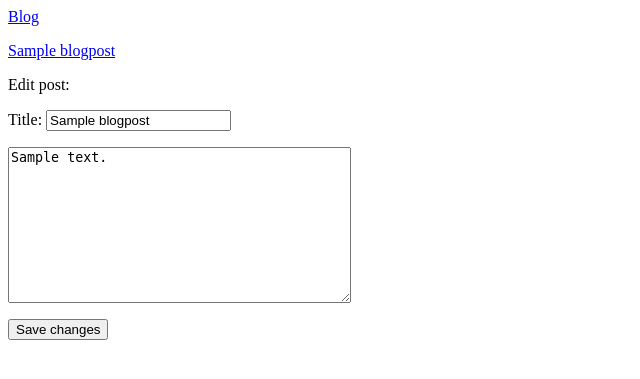
After one commit to cgknK/Blog, a Django app: page /edit_post/1/ in a window 1280 px wide. The commit adds this page. Shown: the top 379 px of the page, without its empty margins (0-640 px from the left). Run offline with Django 4.2, Linux system fonts and the light colour scheme; tables that the repository leaves empty hold one stand-in row (values such as "Sample post").

Commit message:
edit_post a kadar isler yapildi

```diff
--- a/Notlar.txt
+++ b/Notlar.txt
@@ -4,3 +4,6 @@ DateTimeField(auto_now_add=True)
 	auto_now_add ?
 
 winpty python manage.py süper kullanıcı oluşturur
+
+python manage.py runserver
+	sende böyle parametreli birşey yaz
--- /dev/null
+++ b/blogs/forms.py
@@ -0,0 +1,9 @@
+from django import forms
+
+from . models import BlogPost
+
+class BlogForm(forms.ModelForm):
+    class Meta:
+        model = BlogPost
+        fields = ['title', 'text']
+        labels = {'text': ''}
--- a/blogs/models.py
+++ b/blogs/models.py
@@ -8,10 +8,14 @@ class BlogPost(models.Model):
     text = models.TextField()
     date_added = models.DateTimeField(auto_now_add=True)
 
-    """
+
+"""
+class Meta:
+    #verbose_name_plural = 'posts'
+
     def __str__(self):
         #Return string BlogPost#docstring
-        if len(self.title) < 50:
-            return self.title
-        return f"{self.title[:50]}..."
-    """
+        if len(self.text) < 50:
+            return self.text
+        return f"{self.text[:50]}..."
+"""
--- /dev/null
+++ b/blogs/templates/blogs/edit_post.html
@@ -0,0 +1,13 @@
+{% extends "blogs/base.html" %}
+
+{% block content %}
+    <p>
+        <a href="{% url 'blogs:post' post.id %}">{{ post.title }}</a>
+    </p>
+    <p>Edit post:</p>
+    <form action="{% url 'blogs:edit_post' post.id %}" method="post">
+        {% csrf_token %}
+        {{ form.as_p }}
+        <button name="submit">Save changes</button>
+    </form>
+{% endblock content %}
--- a/blogs/urls.py
+++ b/blogs/urls.py
@@ -7,4 +7,7 @@ app_name = 'blogs'
 urlpatterns = [
     # Home page
     path('', views.index, name='index'),
+    path('<int:post_id>/', views.post, name='post'),
+    path('new_post/', views.new_post, name='new_post'),
+    path('edit_post/<int:post_id>/', views.edit_post, name='edit_post'),
 ]
--- a/blogs/views.py
+++ b/blogs/views.py
@@ -1,10 +1,46 @@
-from django.shortcuts import render
+from django.shortcuts import render, redirect
 
 # .'tanın bitişik olup olmaması birşey değiştirmiyor sanırım.
 from .models import BlogPost
+from .forms import BlogForm
 
 def index(request):
     """Blog projesi için home page"""
     blog_post = BlogPost.objects.order_by('date_added')
     context = {'index': blog_post}
     return render(request, 'blogs/index.html', context)
+
+def post(request, post_id):
+    """Tek bir postu gösterir"""
+    post = BlogPost.objects.get(id=post_id)
+    context = {'post': post}
+    return render(request, 'blogs/post.html', context)
+
+def new_post(request):
+    """Add new post"""
+    if request.method != 'POST':
+        form = BlogForm()
+    else:
+        form = BlogForm(data=request.POST)
+        if form.is_valid():
+            form.save()
+            return redirect('blogs:index')
+    # Uyarılar hangisi sayesinde çıkıyor?(ör boş form submit)
+    context = {'form': form}
+    return render(request, 'blogs/new_post.html', context)
+
+def edit_post(request, post_id):
+    """Edit an exist post"""
+    post = BlogPost.objects.get(id=post_id)
+
+    if request.method != 'POST':
+        #form = BlogForm(data=request.GET)#neden böyle değilde aşağıdaki gibi
+        form = BlogForm(instance=post)
+    else:
+        form = BlogForm(instance=post, data=request.POST)
+        if form.is_valid:
+            form.save()
+            return redirect('blogs:post', post_id=post.id)
+            #return redirect('blogs:post', post_id)
+    context = {'form': form, 'post': post}
+    return render(request, 'blogs/edit_post.html', context)
```
Also changed, not shown: blogs/templates/blogs/index.html (+5 -5 lines), blogs/templates/blogs/new_post.html (added, +11 -0 lines), blogs/templates/blogs/post.html (added, +12 -0 lines), Readme.md (added).
